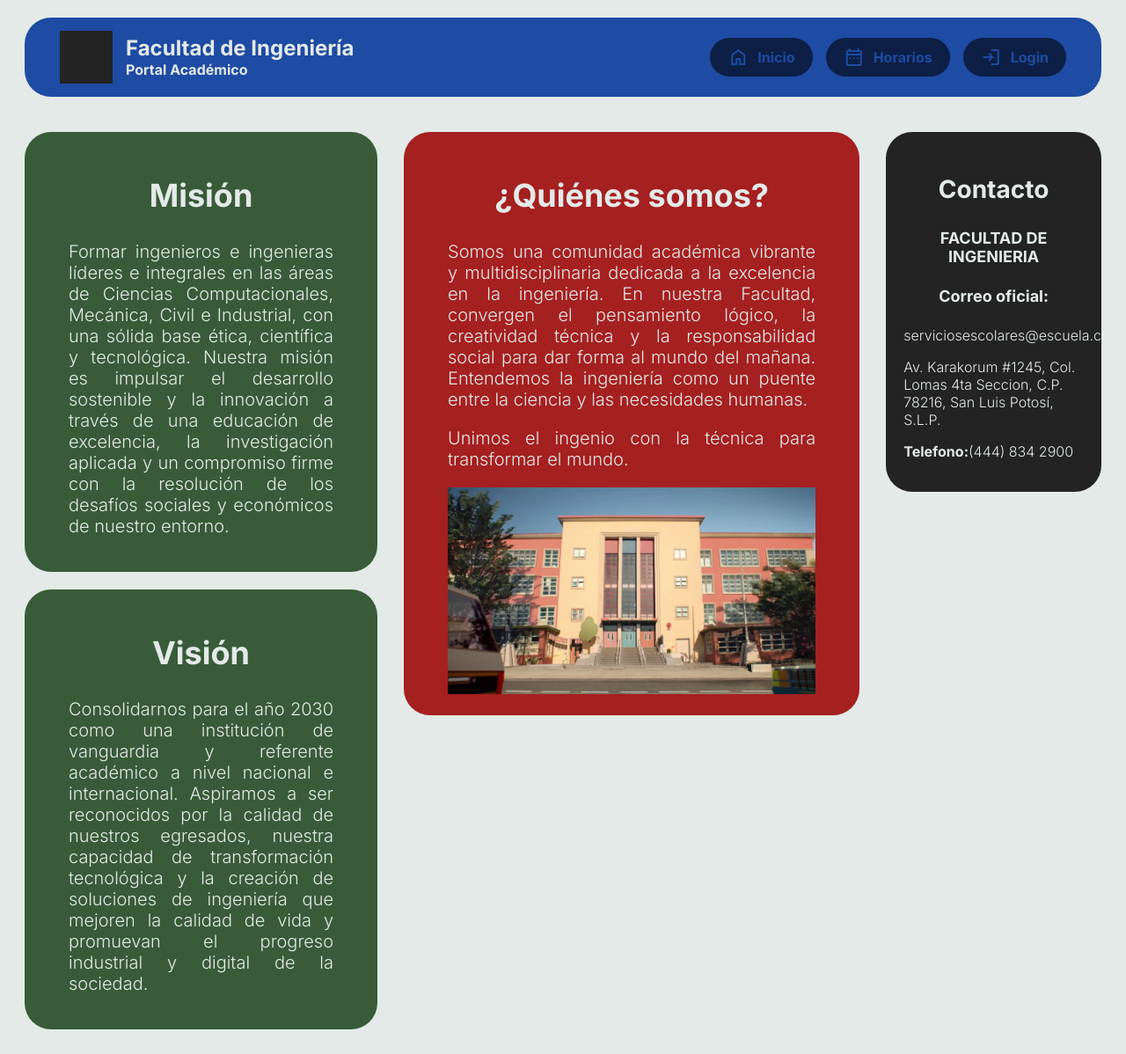
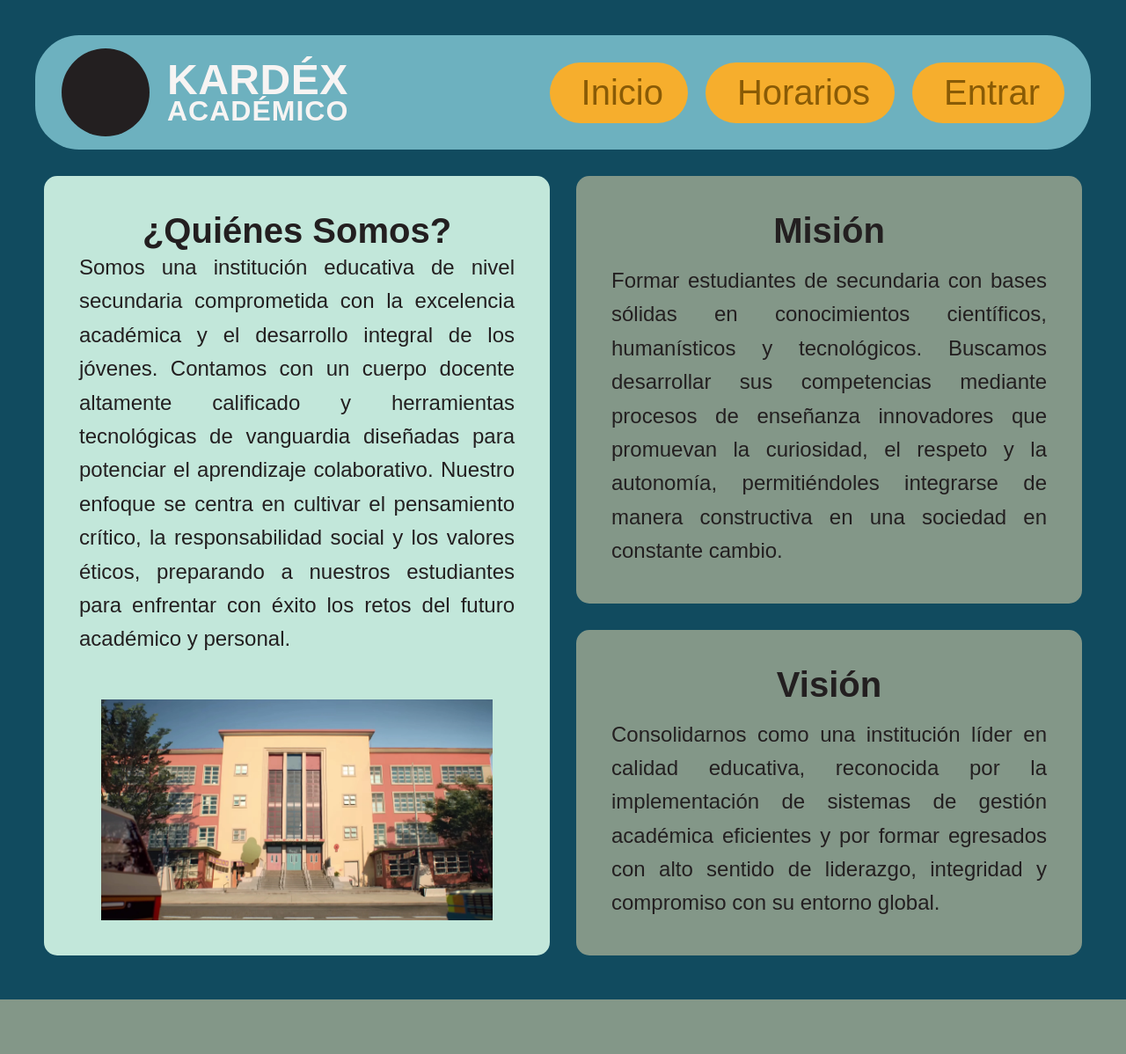
Before and after one commit to rvzorblvde/KardexAcademico, a PHP site: page / in a window 1280 px wide. Shown: the whole page at 88% size. After the commit the page ends 1136 px from the top, so only its background shows below. Run offline with PHP 8.4, Linux system fonts and the light colour scheme; some libraries are stand-ins or nearby versions.

Commit message:
refactor(frontend): New design for Home page

```diff
--- a/index.html
+++ b/index.html
@@ -1,103 +1,76 @@
 <!DOCTYPE html>
-<html lang="en">
-
+<html lang="es">
 <head>
     <meta charset="UTF-8">
     <meta name="viewport" content="width=device-width, initial-scale=1.0">
+    <title>Inicio - Kárdex Académico</title>
 
-    <!-- Vincular con style.css-->
+    <script src="https://code.iconify.design/iconify-icon/2.1.0/iconify-icon.min.js"></script>
     <link rel="stylesheet" href="styles/style.css">
+</head>
+<body>
 
-    <!--Conectar a la API de fuentes de Google-->
-    <link rel="preconnect" href="https://fonts.googleapis.com">
-    <link rel="preconnect" href="https://fonts.gstatic.com" crossorigin>
-    <link href="https://fonts.googleapis.com/css2?family=Inter:wght@300;700&display=swap" rel="stylesheet">
-
-    <!--Conectar a la API de iconos de Google-->
-    <link rel="stylesheet" href="https://fonts.googleapis.com/css2?family=Material+Symbols+Outlined:opsz,wght,FILL,GRAD@20..48,100..700,0..1,-50..200" />
-
-    <title>Facultad de Ingeniería</title>
-</head>
-
-<body>
-    <nav> <!--Barra de navegación-->
-        <div class="contenedor-header">
-            <div class="contenedor-escudo"></div>
-
-            <div class="titulos">
-                <h1>Facultad de Ingeniería</h1>
-                <h2>Portal Académico</h2>
-            </div>
+    <header>
+        <div class="logo-contenedor">
+            <div class="escudo-placeholder"></div>
+            <h1>
+                <span class="txt-kardex">Kardéx</span>
+                <span class="txt-academico">Académico</span>
+            </h1>
         </div>
 
+        <nav>
             <ul>
                 <li>
-                <a href="./index.html">
-                    <span class="material-symbols-outlined">home</span>
-                    Inicio
+                    <a href="#" class="btn-nav">
+                        <iconify-icon icon="heroicons:home-solid" class="nav-icon"></iconify-icon>
+                        <span>Inicio</span>
                     </a>
                 </li>
                 <li>
-                <a href="./pages/class-schedule.html">
-                    <span class="material-symbols-outlined">date_range</span>
-                    Horarios
+                    <a href="#" class="btn-nav">
+                        <iconify-icon icon="heroicons:academic-cap-solid" class="nav-icon"></iconify-icon>
+                        <span>Horarios</span>
                     </a>
                 </li>
                 <li>
-                <a href="./pages/login.html">
-                    <span class="material-symbols-outlined">login</span>
-                    Login
+                    <a href="#" class="btn-nav">
+                        <iconify-icon icon="heroicons:user-solid" class="nav-icon"></iconify-icon>
+                        <span>Entrar</span>
                     </a>
                 </li>
             </ul>
+
+
         </nav>
+    </header>
 
-    <div class="contenedor-main">
-        <div class="columna_izquierda">
-            <div id="Mision"> <!--Mision de la escuela-->
+    <main class="inicio-contenido">
+
+        <section class="acerca-seccion">
+            <h2>¿Quiénes Somos?</h2>
+            <p>Somos una institución educativa de nivel secundaria comprometida con la excelencia académica y el desarrollo integral de los jóvenes. Contamos con un cuerpo docente altamente calificado y herramientas tecnológicas de vanguardia diseñadas para potenciar el aprendizaje colaborativo. Nuestro enfoque se centra en cultivar el pensamiento crítico, la responsabilidad social y los valores éticos, preparando a nuestros estudiantes para enfrentar con éxito los retos del futuro académico y personal.</p>
+
+            <div class="imagen-contenedor">
+                <img src="assets/images/escuela_frente.webp" alt="Fachada principal del edificio de la institución educativa">
+            </div>
+        </section>
+
+        <div class="objetivos-contenedor">
+
+            <section class="objetivo-box mision-box">
                 <h2>Misión</h2>
-                <p>
-                    Formar ingenieros e ingenieras líderes e integrales en las áreas  de Ciencias Computacionales, Mecánica, Civil e Industrial, con una sólida base ética, científica y tecnológica. Nuestra misión es impulsar el desarrollo sostenible y la innovación a través de una educación de excelencia, la investigación aplicada y un compromiso firme con la resolución de los desafíos sociales y económicos de nuestro entorno.
-                </p>
+                <p>Formar estudiantes de secundaria con bases sólidas en conocimientos científicos, humanísticos y tecnológicos. Buscamos desarrollar sus competencias mediante procesos de enseñanza innovadores que promuevan la curiosidad, el respeto y la autonomía, permitiéndoles integrarse de manera constructiva en una sociedad en constante cambio.</p>
+            </section>
+
+            <section class="objetivo-box vision-box">
+                <h2>Visión</h2>
+                <p>Consolidarnos como una institución líder en calidad educativa, reconocida por la implementación de sistemas de gestión académica eficientes y por formar egresados con alto sentido de liderazgo, integridad y compromiso con su entorno global.</p>
+            </section>
+
         </div>
 
-            <div id="Vision"> <!--Vision de la escuela-->
-                <h2>Visión</h2>
-
-                <p>
-                    Consolidarnos para el año 2030 como una institución de vanguardia y referente académico a nivel nacional e internacional. Aspiramos a ser reconocidos por la calidad de nuestros egresados, nuestra capacidad de transformación tecnológica y la creación de soluciones de ingeniería que mejoren la calidad de vida y promuevan el progreso industrial y digital de la sociedad.
-                </p>
-            </div>
-        </div>
-
-        <main class="columna_centro">
-            <h2>¿Quiénes somos?</h2> <!--Contenedor principal-->
-            <p>
-                Somos una comunidad académica vibrante y multidisciplinaria dedicada a la excelencia en la ingeniería. En nuestra Facultad, convergen el pensamiento lógico, la creatividad técnica y la responsabilidad social para dar forma al mundo del mañana. Entendemos la ingeniería como un puente entre la ciencia y las necesidades humanas.
-            </p>
-
-            <p class="negritas">Unimos el ingenio con la técnica para transformar el mundo.</p>
-
-            <img id="escuela_frente" src="./assets/images/escuela_frente.webp" alt="Vista frontal de la escuela">
     </main>
 
-        <div class="columna_derecha">
-            <aside>
-                <h3>Contacto</h3>
-
-                <div id="escudo-aside"></div>
-
-                <h4>FACULTAD DE INGENIERIA</h4>
-
-                <h4>Correo oficial:</h4>
-                <p>serviciosescolares@escuela.com</p>
-
-                <p>Av. Karakorum #1245, Col. Lomas 4ta Seccion, C.P. 78216, San Luis Potosí, S.L.P.</p>
-                <p><b>Telefono:</b>(444) 834 2900</p>
-            </aside>
-        </div>
-
-    </div>
 </body>
-
 </html>
--- a/styles/style.css
+++ b/styles/style.css
@@ -1,189 +1,200 @@
-* {
-    box-sizing: border-box;
+/*
+========================== Variables y General ==========================
+*/
+
+:root {
+    /*Colores*/
+    --bg-principal: #114B5F;
+    --azul1: #6DB1BF;
+    --tarjeta1: #C2E7DA;
+    --tarjeta2: #839788;
+    --color-negro: #231F20;
+    --color-blanco: #F7F4F3;
+
+    /*Boton Normal*/
+    --btn-normalf: #F6AE2D;
+    --btn-normala: #895B06;
+
+    /*Boton Activo*/
+    --btn-activof: #769127;
+    --btn-activoa: #425115;
 }
 
-/*Si uso el selector universal se aplica en los contenedores de texto y parrafo, mejor especificar que sea body */
-body {
-    font-family: 'Inter', sans-serif;
-    background-color: #E3EAE8;
+* {
+    margin: 0;
+    padding: 0;
 }
 
-nav {
-    background-color: #1E4BA3;
+/*
+============= General =============
+*/
+body {
+    font-family: Arial, Helvetica, sans-serif;
+    background-color: var(--bg-principal);
+    padding: 20px;
+}
+
+/*
+============= Logo y Texto =============
+*/
+
+.logo-contenedor {
+    display: flex;
+    align-items: center;
+    gap: 20px;
+}
+
+/*Placeholder de escudo*/
+.escudo-placeholder {
+    width: 100px;
+    height: 100px;
+    background-color: var(--color-negro);
+    border-radius: 50%;
+    flex-shrink: 0;
+}
+
+/*Textos*/
+.logo-contenedor h1 {
+    margin: 0;
+    display: flex;
+    flex-direction: column;
+    align-items: flex-start;
+    line-height: 0.9;
+    color: var(--color-blanco);
+    font-weight: 900;
+    text-transform: uppercase;
+}
+
+.logo-contenedor h1 .txt-kardex {
+    font-size: 48px;
+    letter-spacing: 0.5px;
+
+}
+
+.logo-contenedor h1 .txt-academico {
+    font-size: 32px;
+    letter-spacing: 1px;
+
+}
+
+/*
+============= Nav =============
+*/
+
+header {
     display: flex;
     justify-content: space-between;
     align-items: center;
-    padding: 15px 40px;
+    padding: 15px 30px;
+    border-radius: 50px;
     margin: 20px;
-    border-radius: 30px;
-    color: #E3EAE8;
-}
-
-nav h1, nav h2 {
-    margin: 0;
-    line-height: 1.2;
-}
-
-nav h1 {
-    font-size: 24px;
-}
-
-nav h2 {
-    font-size: 16px;
+    background-color: var(--azul1);
 }
 
 nav ul {
     list-style: none;
-    display: flex;
-    gap: 15px;
     margin: 0;
     padding: 0;
+    display: flex;
+    gap: 20px;
 }
 
-nav ul li a {
+/* Estado normal*/
+.btn-nav {
     display: flex;
     align-items: center;
-    gap: 10px;
+    gap: 8px;
+    padding: 12px 28px;
+    border-radius: 50px;
     text-decoration: none;
-    color: #1E4BA3;
-    background-color: #0D1F45;
-    padding: 10px 20px;
-    font-weight: 700;
-    border-radius: 30px;
-    transition: all 0.3s;
+    font-size: 40px;
+    font-weight: 400;
+    background-color: var(--btn-normalf);
+    color: var(--btn-normala);
+    transition: background-color 0.2s ease;
 }
 
-.material-symbols-outlined {
-    font-size: 20px;
-    color: inherit;
+/*Estado Hover*/
+.btn-nav:hover {
+    background-color: var(--btn-activof);
+    color: var(--btn-activoa);
 }
 
-/*Pseudoelemento*/
-nav ul li a:hover::before {
-    background-color: #283E14; /* Cambia a blanco o al color que prefieras */
+/*
+======================================= Main =======================================
+*/
+
+.inicio-contenido {
+    display: grid;
+    grid-template-columns: 1fr 1fr;
+    gap: 30px;
+    margin: 20px;
+    padding: 10px;
 }
 
-nav ul li a:hover {
-    background-color: #669D31;
-    color: #283E14;
+/*Quienes Somos*/
+.acerca-seccion {
+    background-color: var(--tarjeta1);
+    padding: 40px;
+    display: flex;
+    border-radius: 15px;
+    flex-direction: column;
 }
 
-.contenedor-header {
+/*
+========================== Texto General ==========================
+*/
+.acerca-seccion h2,
+.objetivo-box h2 {
+    color: var(--color-negro);
+    font-size: 40px;
+    font-weight: 700;
+    text-align: center;
+    margin: 0;
+}
+
+.acerca-seccion p,
+.objetivo-box p {
+    color: var(--color-negro);
+    font-size: 24px;
+    line-height: 1.6;
+    text-align: justify;
+    margin: 0;
+}
+
+/*
+========================== Imagen ==========================
+*/
+.imagen-contenedor {
+    width: 100%;
     display: flex;
-    align-items: center;
+    justify-content: center;
+    margin-top: auto;
+}
+
+.acerca-seccion img {
+    width: 90%;
+    max-width: 500px;
+    height: auto;
+    object-fit: cover;
+}
+
+/*
+========================== Misión y Visión ==========================
+*/
+
+.objetivos-contenedor {
+    display: flex;
+    flex-direction: column;
+    gap: 30px;
+}
+
+.objetivo-box {
+    background-color: var(--tarjeta2);
+    padding: 40px;
+    border-radius: 15px;
+    flex: 1;
+    display: flex;
+    flex-direction: column;
     gap: 15px;
 }
-
-.contenedor-escudo {
-    width: 60px;
-    height: 60px;
-    background-color: #232323;
-}
-
-.contenedor-main {
-    display: flex;
-    gap: 30px;
-    padding: 20px;
-    align-items: flex-start;
-}
-
-.columna_izquierda {
-    width: 35%;
-}
-
-#Mision {
-    background-color: #395B39;
-    border-radius: 30px;
-    padding: 20px;
-    color: #E3EAE8;
-    margin-bottom: 20px;
-}
-
-#Mision h2 {
-    text-align: center;
-    font-size: 36px;
-    font-weight: 700;
-    padding-top: 0px;
-}
-
-#Mision p {
-    text-align: justify;
-    font-size: 20px;
-    font-weight: 300;
-    padding-left: 30px;
-    padding-right: 30px;
-}
-
-#Vision {
-    background-color: #395B39;
-    border-radius: 30px;
-    padding: 20px;
-    color:#E3EAE8;
-}
-
-#Vision h2 {
-    text-align: center;
-    font-size: 36px;
-    font-weight: 700;
-}
-
-#Vision p {
-    text-align: justify;
-    font-size: 20px;
-    font-weight: 300;
-    padding-left: 30px;
-    padding-right: 30px;
-}
-
-.columna_centro {
-    width: 45%;
-    background-color: #A52020;
-    border-radius: 30px;
-    padding: 20px;
-    color: #E3EAE8;
-}
-
-.columna_centro h2 {
-    text-align: center;
-    font-size: 36px;
-    font-weight: 700;
-    padding-top: 0px;
-}
-
-.columna_centro p {
-    text-align: justify;
-    font-size: 20px;
-    font-weight: 300;
-    padding-left: 30px;
-    padding-right: 30px;
-}
-
-.negritas {
-    font-weight: 700;
-}
-
-#escuela_frente {
-    padding-inline: 30px;
-    width: 100%;
-    height: auto;
-}
-
-.columna_derecha {
-    width: 20%;
-    background-color: #232323;
-    padding: 20px;
-    border-radius: 30px;
-    color: #E3EAE8;
-}
-
-.columna_derecha h3 {
-    text-align: center;
-    font-size: 28px;
-    font-weight: 700;
-}
-
-.columna_derecha h4 {
-    text-align: center;
-    font-size: 18px;
-    font-weight: 600;
-}
```
Lines whose indentation alone changed are shown as unchanged.
